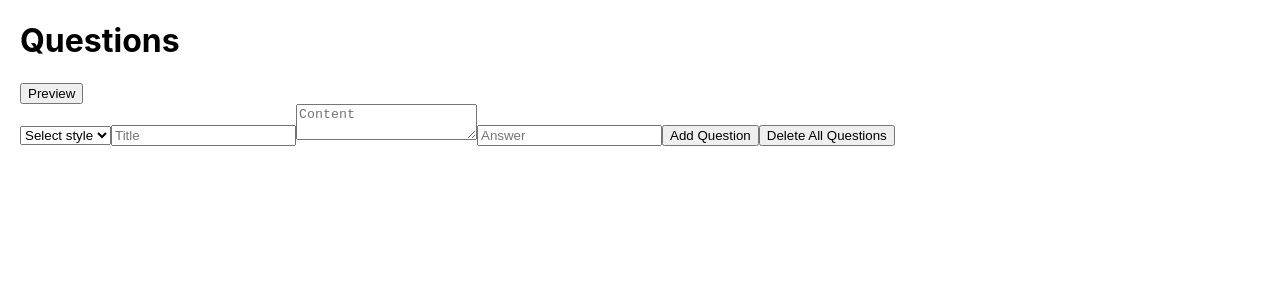
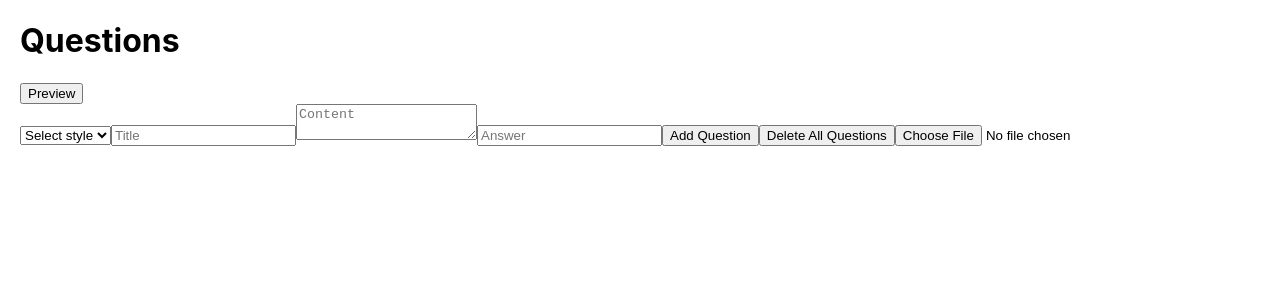
Before and after one commit to emmagort/Diss, a React (Create React App) app in the folder my-app/: page /teacher in a window 1280 px wide. Shown: the top 300 px of the page. Built offline with nearby package versions, Linux system fonts and the light colour scheme.

Commit message:
color palet with pastels, so so pretty!

```diff
--- a/my-app/src/pages/Student.js
+++ b/my-app/src/pages/Student.js
@@ -17,6 +17,7 @@ export default function Student(){
   const { answer } = location.state;
   const [highlightColor, setHighlightColor] = useState('yellow');
   const [questions, setQuestions] = useState(JSON.parse(localStorage.getItem('questions')) || []);
+  const colors = ['#CE97FB', '#F6A5EB', '#FAA99D', '#FDDF7E', '#9BFBE1', '#67EBFA'];
 
   useEffect(() => {
     setQuestions(JSON.parse(localStorage.getItem('questions') || []));
@@ -136,16 +137,21 @@ function handleClickLine(event) {
             question.style === 'clickWord' ? handleClickWord :
             handleClickLine
           }
-        style={{whiteSpace: 'pre-wrap'}}>
+        style={{whiteSpace: 'pre-wrap', fontFamily: 'monospace',}}>
           {question.content}
           </p>
       </div>
     ))}
 
-      <label>
-        Select highlight color:
-        <input type="color" value={highlightColor} onChange={(e) => setHighlightColor(e.target.value)} />
-      </label>
+    <label>
+      Select highlight color:
+      {colors.map((color, index) => (
+        <label key={index}>
+          <input type="radio" value={color} checked={highlightColor === color} onChange={(e) => setHighlightColor(e.target.value)} />
+          <span style={{ backgroundColor: color, display: 'inline-block', width: '20px', height: '20px' }}></span>
+        </label>
+      ))}
+    </label>
 
     </div>
   );
--- a/my-app/src/pages/Teacher.js
+++ b/my-app/src/pages/Teacher.js
@@ -11,6 +11,30 @@ export default function Teacher(){
   const [editingIndex, setEditingIndex] = useState(null);
   const [selectedQuestionIndex, setSelectedQuestionIndex] = useState(null);
 
+
+  const handleImport = (event) => {
+    const file = event.target.files[0];
+    const reader = new FileReader();
+
+    reader.onload = (event) => {
+      const blocks = event.target.result.split('----Answer:\n');
+      const questions = [];
+
+      for (const block of blocks) {
+        const [questionPart, answer] = block.split('----Content:\n');
+        const lines = questionPart.split('\n');
+        const style = lines[0].split('----Style: ')[1];
+        const title = lines[1].split('----Question: ')[1];
+        const content = lines.slice(2).join('\n');
+
+        questions.push({ style, title, content, answer });
+      }
+
+      setQuestions(questions);
+    };
+
+    reader.readAsText(file);
+  };
 
   const handleTitleClick = (index) => {
     if (selectedQuestionIndex === index) {
@@ -82,7 +106,7 @@ export default function Teacher(){
           <h2 onClick={() => handleTitleClick(index)}>{question.title}</h2>
           {selectedQuestionIndex === index && (
             <>
-              <p style={{whiteSpace:'pre-wrap'}}>{question.content}</p>
+              <p style={{fontFamily: 'monospace', whiteSpace:'pre-wrap'}}>{question.content}</p>
               <p>The answer is: {question.answer}</p>
               <button onClick={() => handleDeleteQuestion(index)}>Delete Question</button>
               <button onClick={() => handleEditQestion(index)}>Edit Question</button>
@@ -105,6 +129,7 @@ export default function Teacher(){
         <input name="answer" value={newQuestion.answer} onChange={handleInputChange} placeholder="Answer" />
         <button onClick={handleAddQuestion}>{editingIndex !== null ? 'Update Question' : 'Add Question'}</button>
         <button onClick={handleDeleteAllQuestions}>Delete All Questions</button>
+        <input type="file" onChange={handleImport} />
       </div>
     </div>
   );
```
